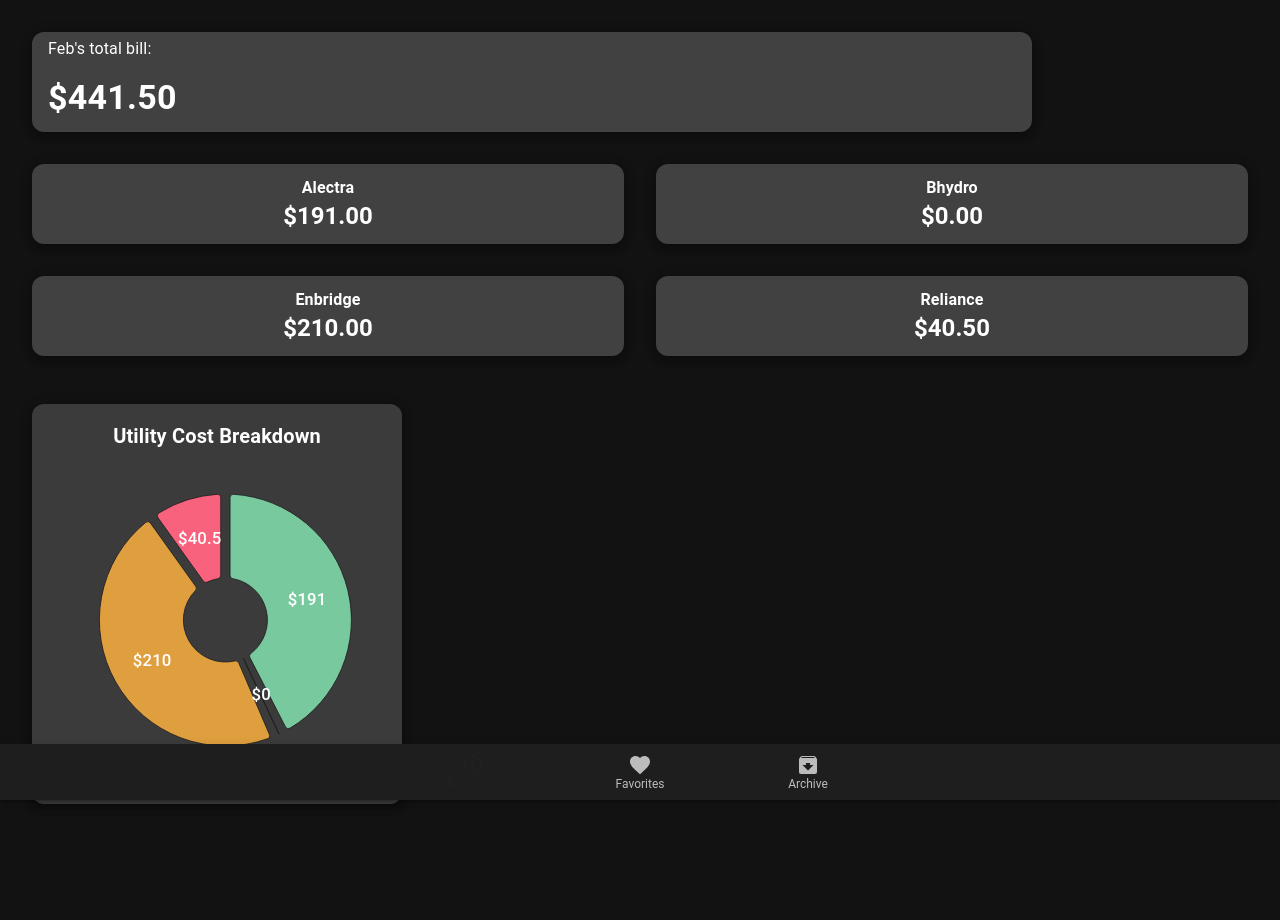
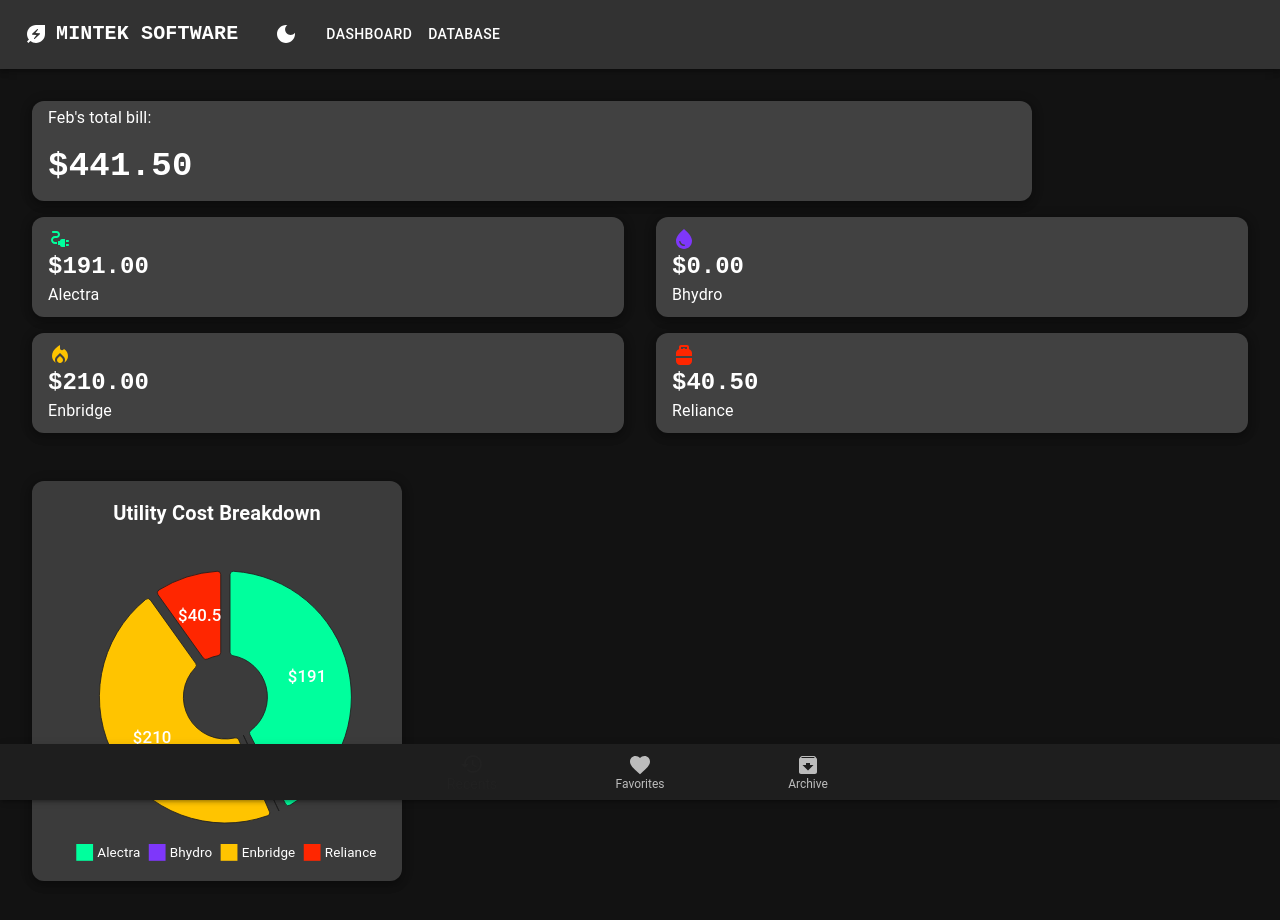
Before and after one commit to Siddharth-A/utility_tracker, a React (Vite) app in the folder utility-tracker/: page / in a window 1280 px wide. Shown: the top 920 px of the page. Before the commit the page ends 860 px from the top, so only its background shows below. Built offline with nearby package versions, Linux system fonts and the light colour scheme.

Commit message:
Unify color codes in theme and add icons in paper

```diff
--- a/utility-tracker/src/App.jsx
+++ b/utility-tracker/src/App.jsx
@@ -19,7 +19,7 @@
         width: "auto",
       }}
     >
-      {/* <Navbar toggleDarkMode={toggleDarkMode}/> */}
+      <Navbar toggleDarkMode={toggleDarkMode}/>
       <Monthlypaperview />
       {/* <Chart /> */}
       <Pie />
--- a/utility-tracker/src/components/Monthlypaperview.jsx
+++ b/utility-tracker/src/components/Monthlypaperview.jsx
@@ -6,9 +6,14 @@
 import { fakeData } from "./data";
 import { Grid2, Typography } from "@mui/material";
 
+import ElectricalServicesIcon from "@mui/icons-material/ElectricalServices";
+import WaterDropIcon from '@mui/icons-material/WaterDrop';
+import PropaneTankIcon from '@mui/icons-material/PropaneTank';
+import LocalFireDepartmentIcon from '@mui/icons-material/LocalFireDepartment';
+
 const IndPaper = styled(Paper)(({ theme }) => ({
   width: 1000,
-  height: 80,
+  height: 100,
   padding: theme.spacing(2),
   ...theme.typography.body2,
   // textAlign: 'center',
@@ -17,7 +22,8 @@
   display: "flex",
   flexDirection: "column",
   justifyContent: "center",
-  alignItems: "center",
+  // alignItems: "center",
+  fontFamily: "monospace",
 }));
 
 const TotPaper = styled(Paper)(({ theme }) => ({
@@ -31,7 +37,7 @@
   display: "flex",
   flexDirection: "column",
   justifyContent: "center",
-  // alignItems: "left",
+  alignItems: "left",
 }));
 
 // {{ top: 30, bottom: 60, left:15, right:15 }}
@@ -50,60 +56,54 @@
 
   return (
     <Box>
-      <Stack direction="row" spacing={4} sx={{ margin: 4 }}>
+      <Stack direction="row" spacing={4} sx={{ ml: 4, mr: 4, mt: 4 }}>
         <TotPaper square={false} elevation={20}>
-          {/* <Typography variant="h6" fontWeight={"bold"}>
-            Total utility cost for {currentMonth}: {currencyFormat(totalBill)}
-          </Typography> */}
           <Grid2 container spacing={2} direction="column" sx={{ mt: 1, mb: 2 }}>
             <Grid2 item xs={12}>
-              <Typography variant="body1">{currentMonth}'s total bill:</Typography>
+              <Typography variant="body1">
+                {currentMonth}'s total bill:
+              </Typography>
             </Grid2>
             <Grid2 item xs={12}>
-              <Typography variant="h4" fontWeight="bold">{currencyFormat(totalBill)}</Typography>
+              <Typography fontFamily="monospace" variant="h4" fontWeight="bold">
+                {currencyFormat(totalBill)}
+              </Typography>
             </Grid2>
-            {/* <Grid2 item xs={12}>
-              <Typography variant="body1" fontWeight="bold">Grid2 Row 3</Typography>
-            </Grid2> */}
           </Grid2>
         </TotPaper>
       </Stack>
 
-      <Stack direction="row" spacing={4} sx={{ margin: 4 }}>
+      <Stack direction="row" spacing={4} sx={{ ml: 4, mr: 4, mt: 2 }}>
         <IndPaper square={false} elevation={20}>
-          <Typography variant="body1" fontWeight={"bold"}>
-            {dataKey[0]}
-          </Typography>
-          <Typography variant="h5" fontWeight={"bold"}>
+          <ElectricalServicesIcon color="Alectra" />
+          <Typography fontFamily="monospace" variant="h5" fontWeight={"bold"}>
             {currencyFormat(currentMonthData[dataKey[0]])}
           </Typography>
+          <Typography variant="body1">{dataKey[0]}</Typography>
         </IndPaper>
         <IndPaper square={false} elevation={20}>
-          <Typography variant="body1" fontWeight={"bold"}>
-            {dataKey[1]}
-          </Typography>
-          <Typography variant="h5" fontWeight={"bold"}>
+          <WaterDropIcon color="Bhydro" />
+          <Typography fontFamily="monospace" variant="h5" fontWeight={"bold"}>
             {currencyFormat(currentMonthData[dataKey[1]])}
           </Typography>
+          <Typography variant="body1">{dataKey[1]}</Typography>
         </IndPaper>
       </Stack>
 
-      <Stack direction="row" spacing={4} sx={{ margin: 4 }}>
+      <Stack direction="row" spacing={4} sx={{ ml: 4, mr: 4, mt: 2 }}>
         <IndPaper square={false} elevation={20}>
-          <Typography variant="body1" fontWeight={"bold"}>
-            {dataKey[2]}
-          </Typography>
-          <Typography variant="h5" fontWeight={"bold"}>
+        <LocalFireDepartmentIcon color="Enbridge" />
+          <Typography fontFamily="monospace" variant="h5" fontWeight={"bold"}>
             {currencyFormat(currentMonthData[dataKey[2]])}
           </Typography>
+          <Typography variant="body1">{dataKey[2]}</Typography>
         </IndPaper>
         <IndPaper square={false} elevation={20}>
-          <Typography variant="body1" fontWeight={"bold"}>
-            {dataKey[3]}
-          </Typography>
-          <Typography variant="h5" fontWeight={"bold"}>
+        <PropaneTankIcon color="Reliance" />
+          <Typography fontFamily="monospace" variant="h5" fontWeight={"bold"}>
             {currencyFormat(currentMonthData[dataKey[3]])}
           </Typography>
+          <Typography variant="body1">{dataKey[3]}</Typography>
         </IndPaper>
       </Stack>
     </Box>
--- a/utility-tracker/src/components/Pie.jsx
+++ b/utility-tracker/src/components/Pie.jsx
@@ -6,6 +6,8 @@
 import { PieChart } from "@mui/x-charts/PieChart";
 import { addLabels, fakeData } from "./data";
 import { Typography } from "@mui/material";
+
+import { lightTheme, darkTheme } from "./../theme";
 
 const IndPaper = styled(Paper)(({ theme }) => ({
   width: 370,
@@ -30,14 +32,20 @@
     label: key,
   }));
 
-  const palette = ["#79C99E", "#02A9EA", "#E09F3E", "#F9627D"];
+//   const palette = [`{theme.Alectra}`, "#02A9EA", "#E09F3E", "#F9627D"];
+const colorPalette = [
+    {...pieData[0], color:darkTheme.palette.Alectra.main},
+    {...pieData[1], color:darkTheme.palette.Bhydro.main},
+    {...pieData[2], color:darkTheme.palette.Enbridge.main},
+    {...pieData[3], color:darkTheme.palette.Reliance.main},
+];
 
   return (
     <Stack direction="row" spacing={10} sx={{ ml:4, mr:4, mt:6 }}>
     <IndPaper square={false} elevation={10}>
         <Typography fontWeight="bold" variant="h6">Utility Cost Breakdown</Typography>
         <PieChart
-        colors={palette}
+        // colors={palette}
         slotProps={{
             legend: {
             position: { vertical: "bottom", horizontal: "right" },
@@ -55,7 +63,7 @@
             outerRadius: 150,
             paddingAngle: 4,
             cornerRadius: 4,
-            data: pieData,
+            data: colorPalette,
             },
         ]}
         width={400}
--- a/utility-tracker/src/theme.js
+++ b/utility-tracker/src/theme.js
@@ -11,6 +11,10 @@
         default: "#ffffff",  // Light background
         paper: "#f4f4f4",
       },
+      Alectra: { main: "#79C99E" },
+      Bhydro: { main: "#02A9EA" },
+      Enbridge: { main: "#E09F3E" },
+      Reliance: { main: "#F9627D" },
     },
   });
 
@@ -24,6 +28,10 @@
         default: "#121212",  // Dark background
         paper: "#1e1e1e",
       },
+      Alectra: { main: "#00ff9d" },
+      Bhydro: { main: "#7e37fa" },
+      Enbridge: { main: "#ffc400" },
+      Reliance: { main: "#ff2600" },
       text: {
         primary: "#ffffff",  // White text for dark mode
       },
@@ -32,3 +40,4 @@
       },
     },
   });
+//   const palette = ["#79C99E", "#02A9EA", "#E09F3E", "#F9627D"];
```
